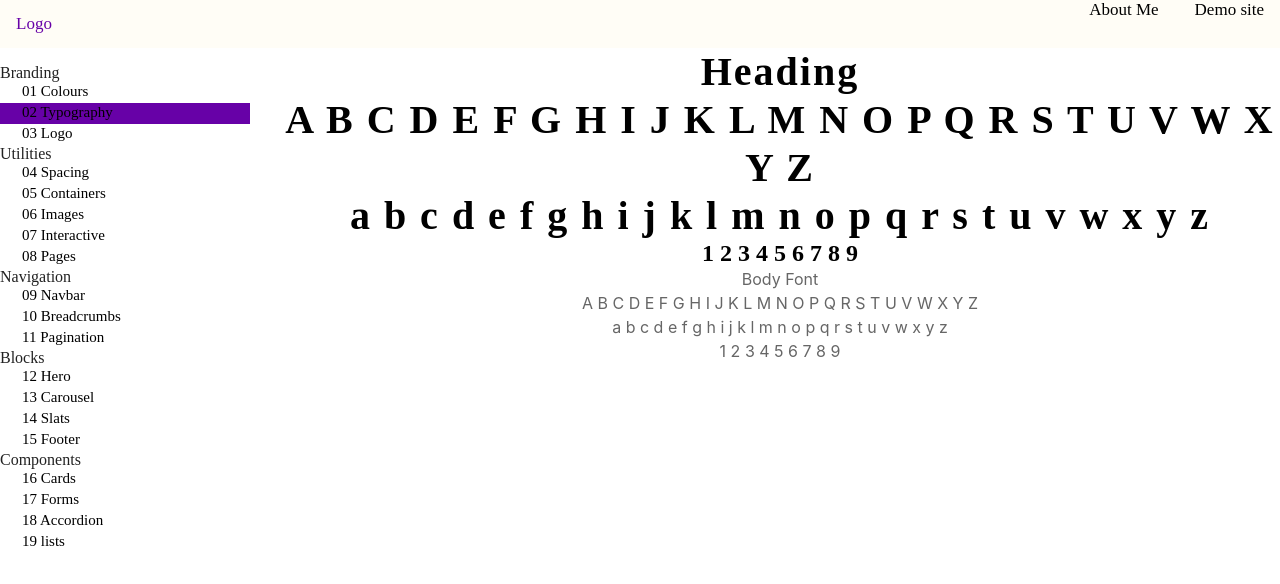
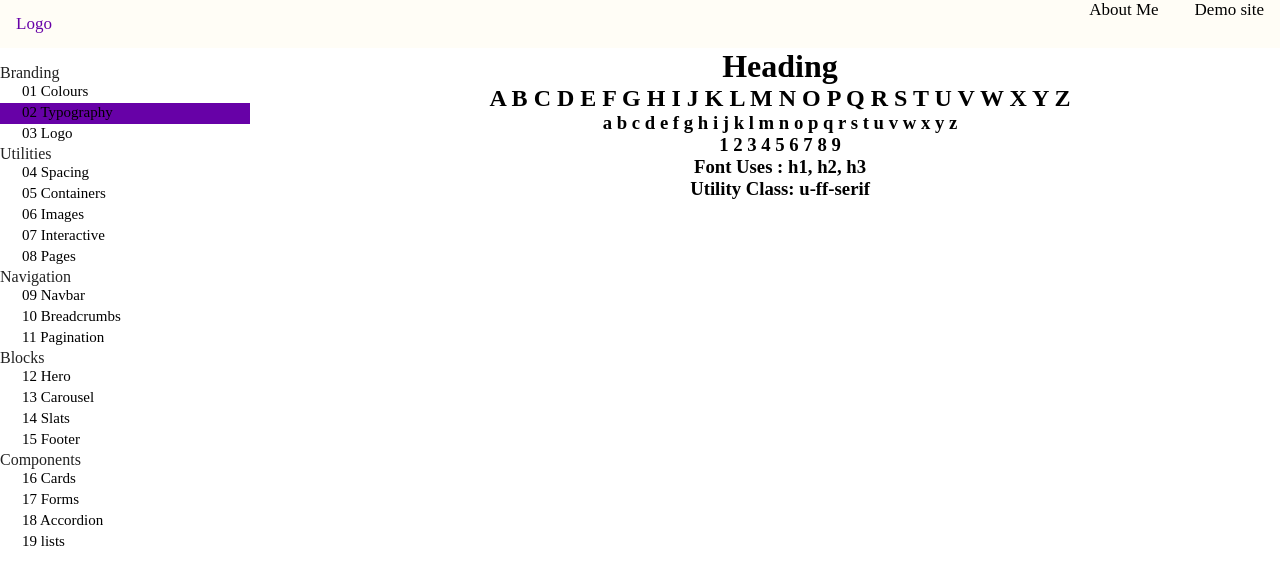
Before and after one commit to nic-dgl309-2024WI/design-system-AnumolSkaria98, a plain HTML site: page typography.html in a window 1280 px wide. Drawn offline with Linux system fonts and the light colour scheme.

Commit message:
Modify html contents for the heading section

```diff
--- a/typography.html
+++ b/typography.html
@@ -58,17 +58,19 @@
   </div>
   <main>
     <div class="typography">
-        <h1 class="u-heading">Heading</h1>
-        <h2 class="u-heading">A B C D E F G H I J K L M N O P Q R S T U V W X Y Z</h2>
-        <h2 class="u-heading">a b c d e f g h i j k l m n o p q r s t u v w x y z</h2>
-        <h2 class="u heading">1 2 3 4 5 6 7 8 9 </h2>
+        <h1 class="u-ff-serif">Heading</h1>
+        <h2 class="u-ff-serif">A B C D E F G H I J K L M N O P Q R S T U V W X Y Z</h2>
+        <h3 class="u-ff-serif">a b c d e f g h i j k l m n o p q r s t u v w x y z</h3>
+        <h3 class="u-ff-serif">1 2 3 4 5 6 7 8 9 </h3>
+        <h3 class="u-ff-serif">Font Uses : h1, h2, h3</h3>
+        <h3 class="u-ff-serif">Utility Class: u-ff-serif</h3>
     </div>
-    <div class="typography">
+    <!-- <div class="typography">
         <h1 class="u-display">Body Font</h1>
-        <h2 class="u-display">A B C D E F G H I J K L M N O P Q R S T U V W X Y Z</h2>
-        <h2 class="u-display">a b c d e f g h i j k l m n o p q r s t u v w x y z</h2>
-        <h2 class="u-display">1 2 3 4 5 6 7 8 9 </h2>
-    </div>
+        <p class="u-display">A B C D E F G H I J K L M N O P Q R S T U V W X Y Z</p>
+        <p class="u-display">a b c d e f g h i j k l m n o p q r s t u v w x y z</p>
+        <p class="u-display"> 1 2 3 4 5 6 7 8 9 </p>
+    </div> -->
 
   </main>
   <link rel="stylesheet" href="styles.css" />
```
